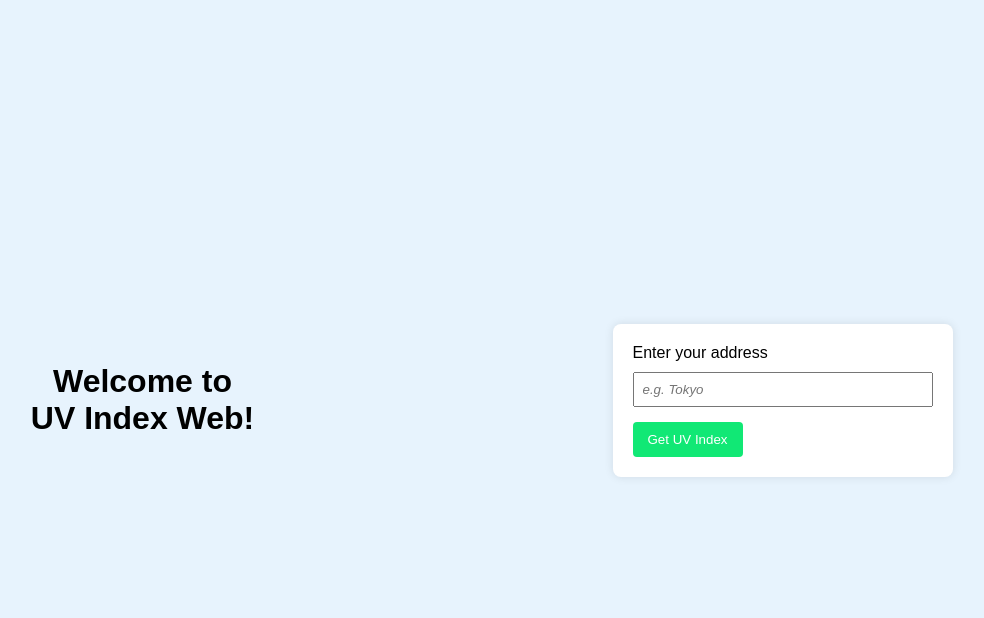
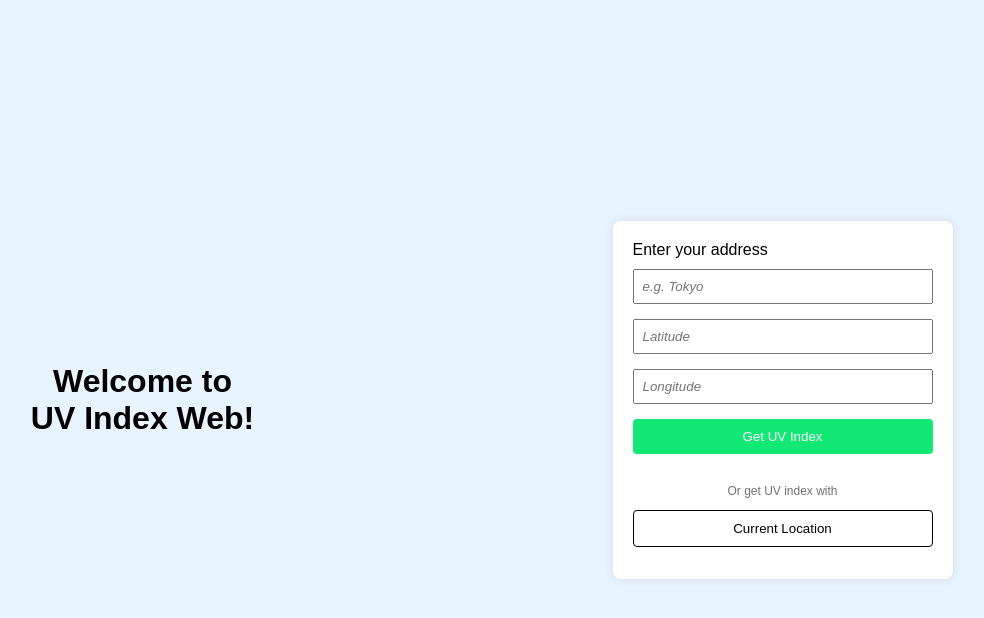
Before and after one commit to ikhsan0823/UVIndexDashboardWeb, a Flask app: page /login in a window 1280 px wide. Shown: the top 618 px of the page, without its empty margins (160-1144 px from the left). Run offline with Flask 3, Linux system fonts and the light colour scheme.

Commit message:
Initial update

```diff
--- a/main.py
+++ b/main.py
@@ -15,10 +15,18 @@ def index():
 
     if request.method == 'POST':
         address = request.form['address']
+        firstlatitude = request.form['latitude']
+        firstlongitude = request.form['longitude']
 
-        # Use geocoder to get latitude and longitude
-        location = geocoder.osm(address)
-        latitude, longitude = location.latlng
+        if not (address or (firstlatitude and firstlongitude)):
+            return redirect(url_for('login'))
+        location = None
+        if address:
+            location = geocoder.osm(address)
+            latitude, longitude = location.latlng
+        elif firstlatitude and firstlongitude:
+            latitude = firstlatitude
+            longitude = firstlongitude
 
         # Use geotimezone API to get timezone information
         timezone_response = requests.get(GEOTIMEZONE_API_URL, params={'latitude': latitude, 'longitude': longitude})
@@ -29,7 +37,7 @@ def index():
 
         # Get location information
         location_info = {
-            'address': location.address,
+            'address': location.address if location else '',
             'latitude': latitude,
             'longitude': longitude,
             'local_time': get_local_time(latitude, longitude),
--- a/templates/login.html
+++ b/templates/login.html
@@ -65,6 +65,7 @@
             background-color: #11e875;
             color: white;
             padding: 10px 15px;
+            width: 100%;
             border: none;
             border-radius: 4px;
             transition: background-color 0.3s ease;
@@ -72,6 +73,22 @@
 
         button:hover {
         background-color: #e87511;
+        border-color: #fff;
+        }
+
+        .button-getuvindexwithcurrentlocation {
+            color: black;
+            background-color: #fff;
+            border-color: black;
+            border-style: solid;
+            border-width: 1px;
+        }
+
+        p {
+            font-size: 12px;
+            text-align: center;
+            color: #737373;
+            margin-top: 30px;
         }
     </style>
 </head>
@@ -80,9 +97,52 @@
         <h1>Welcome to UV Index Web!</h1>
         <form method="post" action="/">
             <label for="address">Enter your address</label>
-            <input type="text" id="address" placeholder="e.g. Tokyo" name="address" required>
+            <input type="text" id="address" placeholder="e.g. Tokyo" name="address">
+            <input type="text" id="latitude" name="latitude" placeholder="Latitude" readonly>
+            <input type="text" id="longitude" name="longitude" placeholder="Longitude" readonly>
             <button type="submit">Get UV Index</button>
+            <p>Or get UV index with</p>
+            <button class="button-getuvindexwithcurrentlocation" type="button" onclick="getuvindexWithCurrentLocation()">Current Location</button>
+            <p id="demo" style="font-style: italic; color: black; margin-top: 5px; text-align: left;"></p>
         </form>
     </div>
+
+    <script>
+        const x = document.getElementById("demo");
+        const latitudeInput = document.getElementById("latitude");
+        const longitudeInput = document.getElementById("longitude");
+
+        function getuvindexWithCurrentLocation() {
+          if (navigator.geolocation) {
+            navigator.geolocation.getCurrentPosition(showPosition, showError);
+          } else {
+            x.innerHTML = "Geolocation is not supported by this browser.";
+          }
+        }
+
+        function showPosition(position) {
+          x.innerHTML = "Latitude: " + position.coords.latitude +
+          "<br>Longitude: " + position.coords.longitude;
+          latitudeInput.value = position.coords.latitude;
+          longitudeInput.value = position.coords.longitude;
+        }
+
+        function showError(error) {
+          switch(error.code) {
+            case error.PERMISSION_DENIED:
+              x.innerHTML = "User denied the request for Geolocation.";
+              break;
+            case error.POSITION_UNAVAILABLE:
+              x.innerHTML = "Location information is unavailable.";
+              break;
+            case error.TIMEOUT:
+              x.innerHTML = "The request to get user location timed out.";
+              break;
+            case error.UNKNOWN_ERROR:
+              x.innerHTML = "An unknown error occurred.";
+              break;
+          }
+        }
+    </script>
 </body>
 </html>
```
